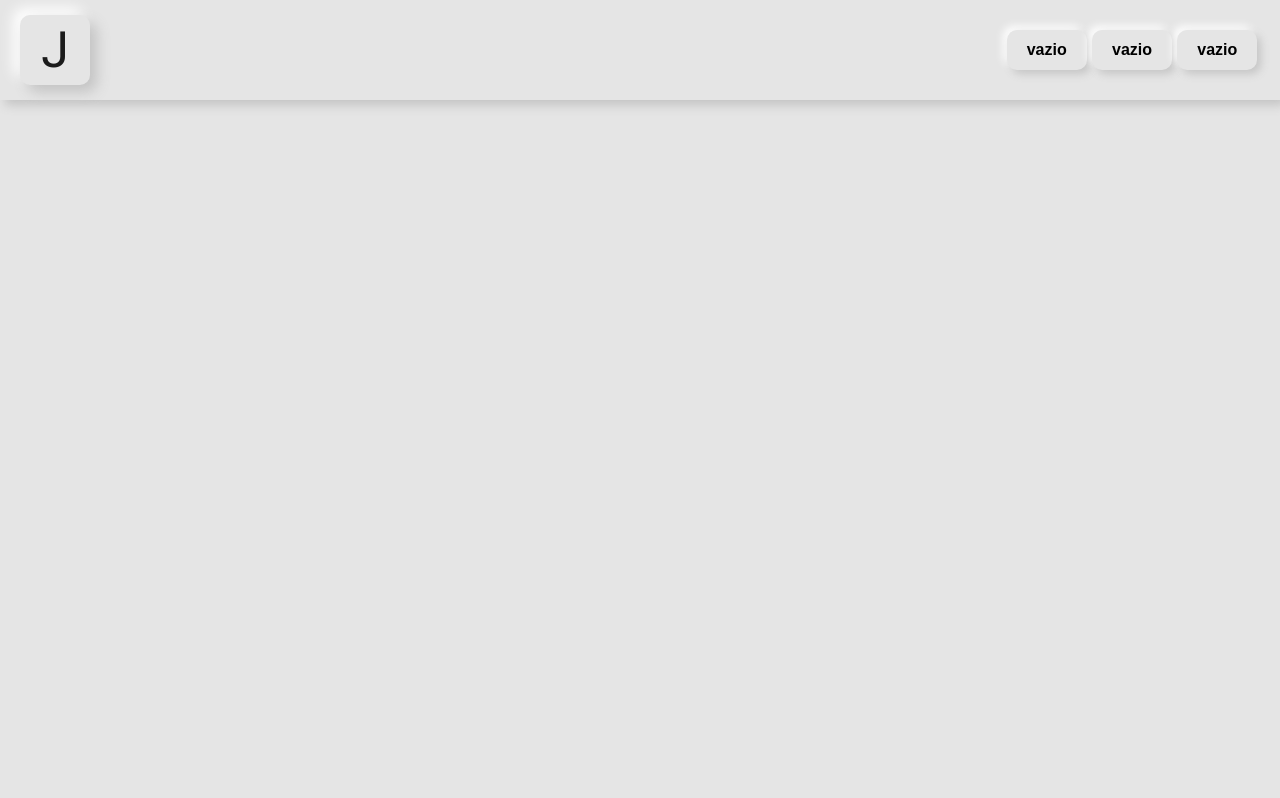
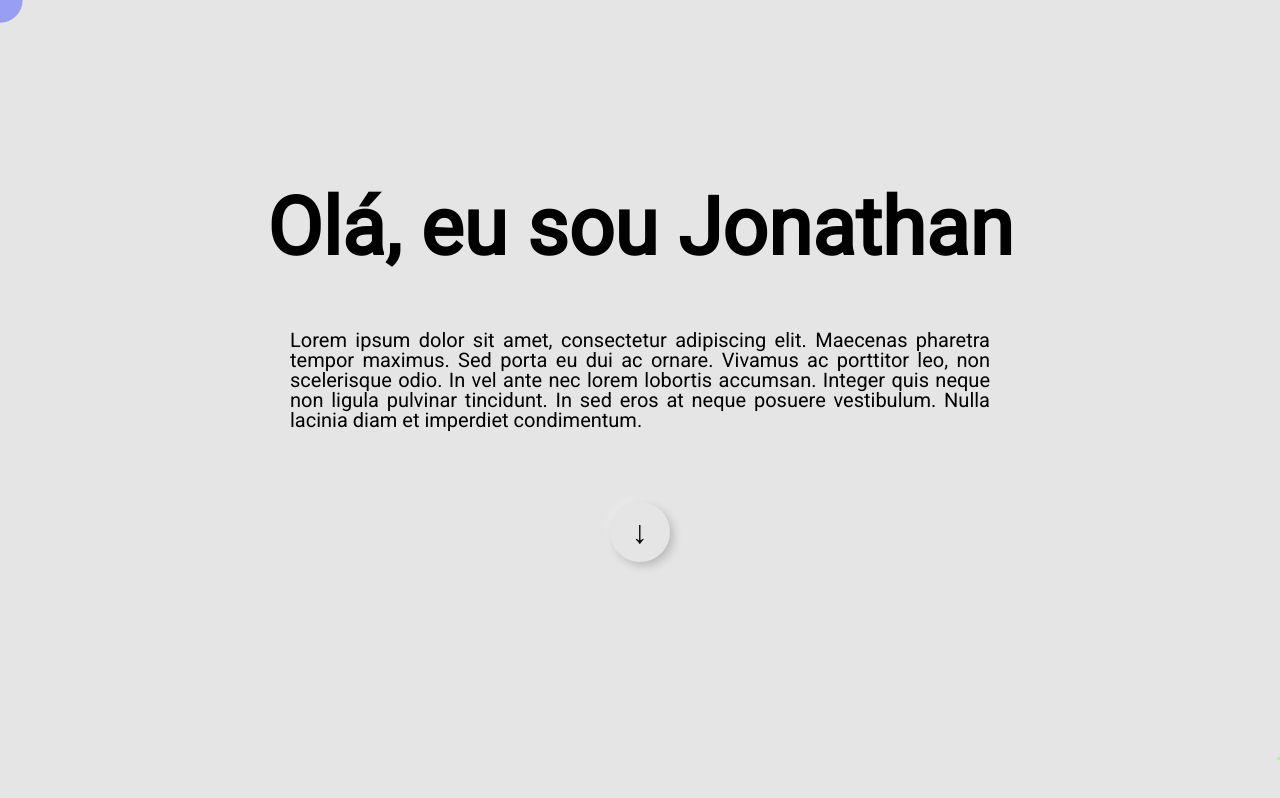
Before and after one commit to jmsgfhr/jmsgfhr-old, a React (Create React App) app: page / in a window 1280 px wide. Built offline with nearby package versions, Linux system fonts and the light colour scheme.

Commit message:
modified presentation section

```diff
--- a/src/components/home/sections/presentation.js
+++ b/src/components/home/sections/presentation.js
@@ -1,9 +1,14 @@
 import React from "react";
+import Button from '../../button/button';
 
 const Presentation = () => (
-  <>
-
-  </>
+  <div className="presentation">
+    <div className="presentation-circle-one"></div>
+    <div className="presentation-circle-two"></div>
+    <h1 className="presentation-title">Olá, eu sou Jonathan</h1>
+    <p className="presentation-paragraph">Lorem ipsum dolor sit amet, consectetur adipiscing elit. Maecenas pharetra tempor maximus. Sed porta eu dui ac ornare. Vivamus ac porttitor leo, non scelerisque odio. In vel ante nec lorem lobortis accumsan. Integer quis neque non ligula pulvinar tincidunt. In sed eros at neque posuere vestibulum. Nulla lacinia diam et imperdiet condimentum.</p>
+    < Button content="↓" classType="presentation-button"/>
+  </div>
 );
 
 export default Presentation;
--- a/src/css/style.css
+++ b/src/css/style.css
@@ -3,6 +3,10 @@
     display: flex;
     flex-direction: column;
     align-items: center;
+}
+
+main {
+    width: 100%;
 }
 
 /*
@@ -22,11 +26,11 @@
     height: 100px;
     position: fixed;
     background: #e5e5e5;
-    box-shadow: 5px 5px 10px #c3c3c3;
-    display: flex;
+    display: none;
     flex-direction: row;
     align-items: center;
     justify-content: space-between;
+    z-index: 3;
 }
 
 .left-div-header {
@@ -116,6 +120,31 @@
     transition: .3s;
 }
 
+.presentation-button {
+    height: 60px;
+    width: 60px;
+    padding: 0 20px;
+    border-radius: 100%;
+    background: transparent;
+    box-shadow: 4px 4px 8px #0000002d, -4px -4px 8px #ffffff2d;
+    border: none;
+    font-weight: bolder;
+    font-size: 2rem;
+    outline: none;
+    transition: .3s;
+    position: absolute;
+    z-index: 2;
+    top: 70%;
+    left: 50%;
+    transform: translate(-50%,-50%);
+}
+
+.presentation-button:active {
+    border-radius: 100%;
+    box-shadow: inset 6px 6px 12px #0000002d, inset -6px -6px 12px #ffffff2d;
+    transition: .3s;
+}
+
 /* ▄█    █▄     ▄██████▄    ▄▄▄▄███▄▄▄▄      ▄████████
   ███    ███   ███    ███ ▄██▀▀▀███▀▀▀██▄   ███    ███
   ███    ███   ███    ███ ███   ███   ███   ███    █▀
@@ -124,3 +153,78 @@
   ███    ███   ███    ███ ███   ███   ███   ███    █▄
   ███    ███   ███    ███ ███   ███   ███   ███    ███
   ███    █▀     ▀██████▀   ▀█   ███   █▀    ██████████*/
+
+.presentation {
+    width: 100%;
+    height: 95vh;
+    overflow: hidden;
+    position: relative;
+}
+
+@keyframes expand {
+    from {
+        width: 0px;
+        height: 0px;
+    }
+    to {
+        width: 10000px;
+        height: 10000px;
+    }
+}
+
+.presentation-circle-one {
+    background-color: #5964ff8c;
+    width: 0px;
+    height: 0px;
+    border-radius: 100%;
+    transform: translate(-50%, -50%);
+    animation-name: expand;
+    animation-duration: 100s;
+    animation-iteration-count: infinite;
+    animation-direction: alternate;
+    animation-timing-function: ease-in;
+    z-index: 0;
+    position: absolute;
+}
+
+.presentation-circle-two {
+    background-color: #7aff758c;
+    width: 0px;
+    height: 0px;
+    border-radius: 100%;
+    float: right;
+    bottom: 0;
+    right: 0;
+    transform: translate(50%, 50%);
+    animation-name: expand;
+    animation-duration: 100s;
+    animation-delay: 3s;
+    animation-iteration-count: infinite;
+    animation-direction: alternate;
+    animation-timing-function: ease-in;
+    z-index: 1;
+    position: absolute;
+}
+
+.presentation-title {
+    width: 800px;
+    z-index: 2;
+    position: absolute;
+    font-weight: bolder;
+    font-size: 5rem;
+    top: 30%;
+    left: 50%;
+    transform: translate(-50%, -50%);
+    text-align: center;
+}
+
+.presentation-paragraph {
+    width: 700px;
+    z-index: 2;
+    position: absolute;
+    font-size: 1.25rem;
+    top: 50%;
+    left: 50%;
+    transform: translate(-50%, -50%);
+    text-align: justify;
+}
```
